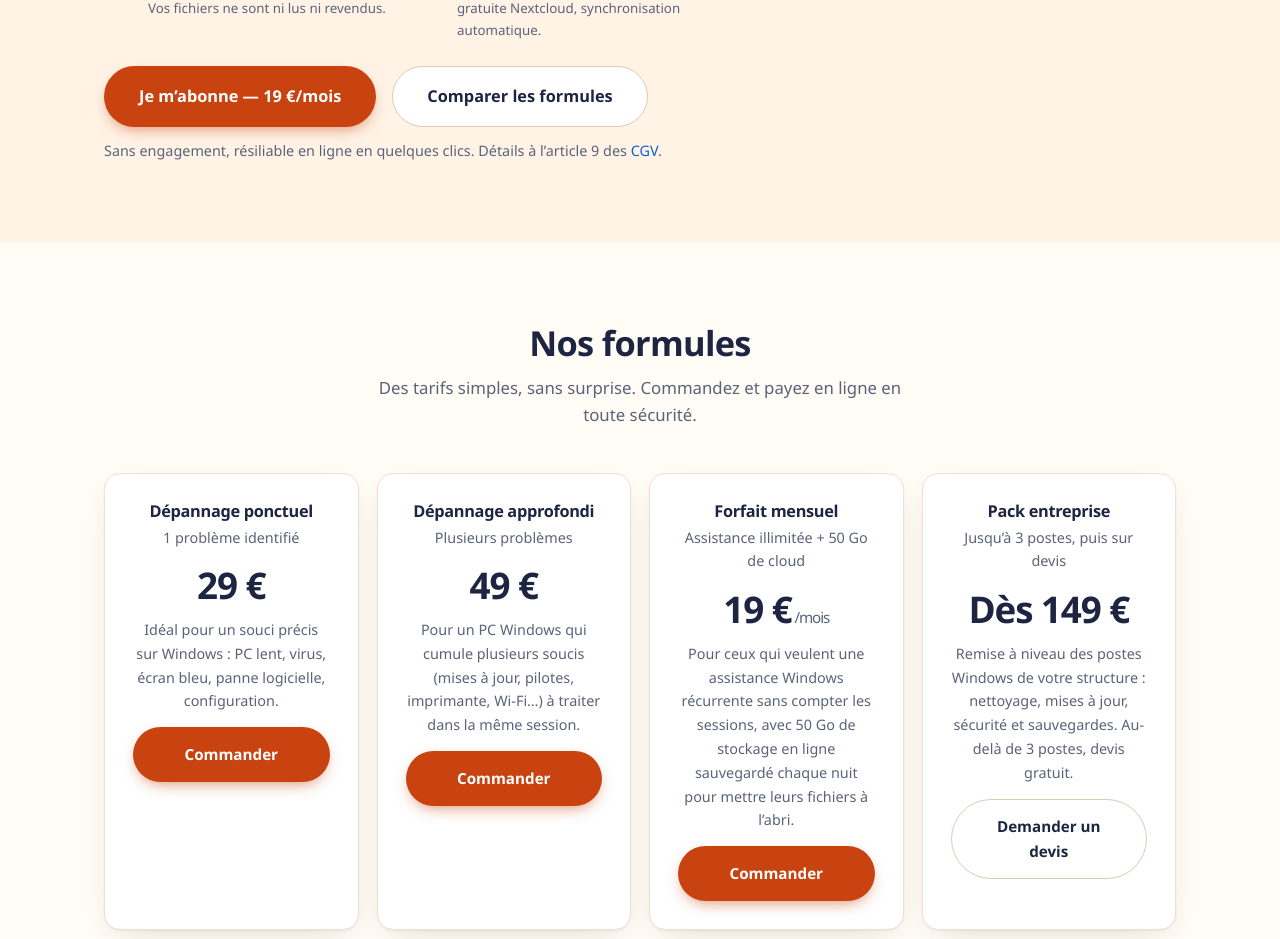
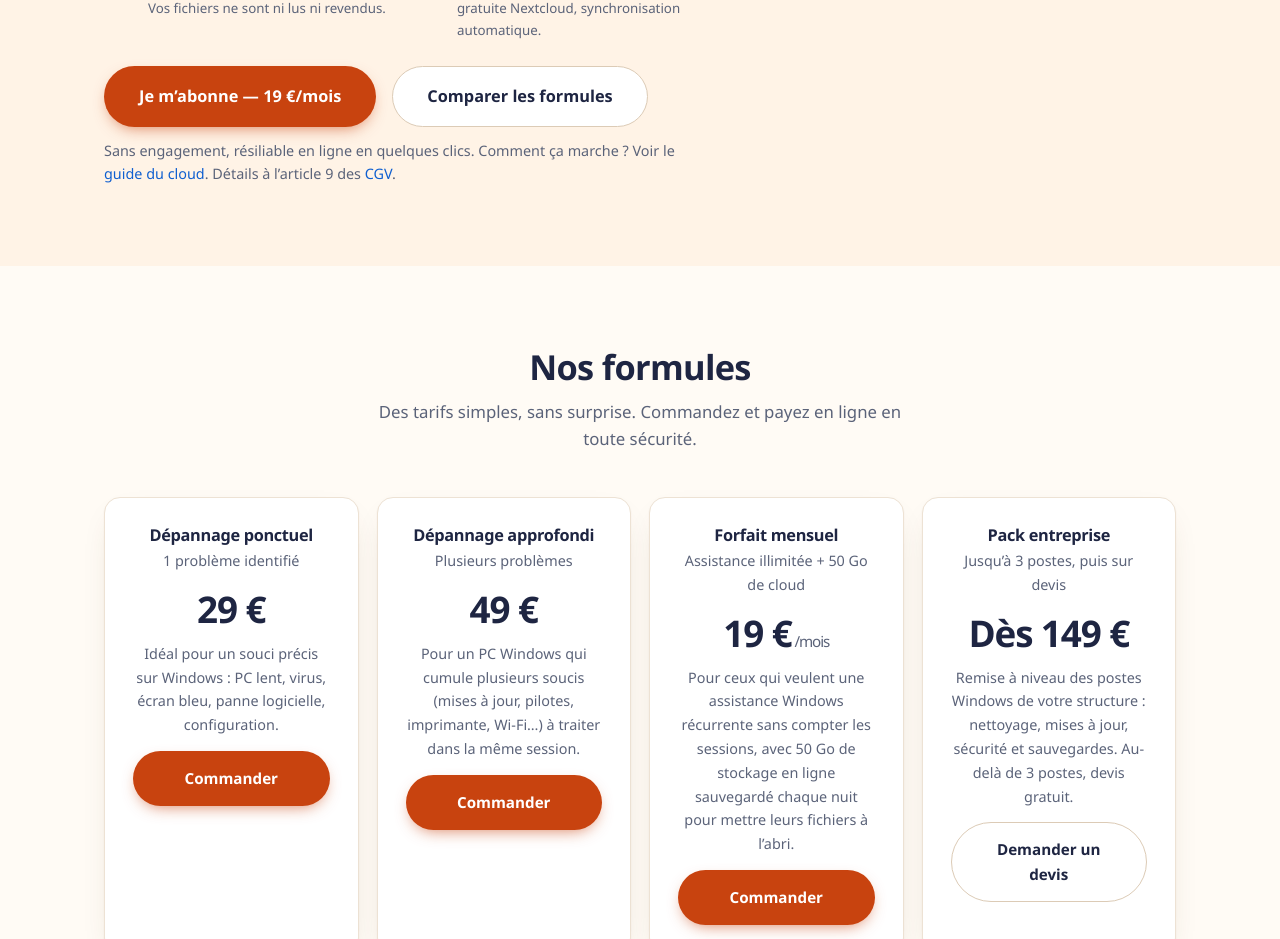
Before and after one commit to lhommedumilieu/3wm-service-site, a React (Vite) app: page /services in a window 1280 px wide. Shown: the part 2036-2975 px from the top of the page. Built offline with nearby package versions, Linux system fonts and the light colour scheme; no server answers.

Commit message:
Add files via upload

```diff
--- a/src/components/PromoCloud.jsx
+++ b/src/components/PromoCloud.jsx
@@ -104,7 +104,10 @@ export function EncartCloud() {
             )}
             <a href="#formules" className="btn btn-outline btn-lg">Comparer les formules</a>
           </div>
-          <p className="small">Sans engagement, résiliable en ligne en quelques clics. Détails à l’article 9 des <Link to="/cgv">CGV</Link>.</p>
+          <p className="small">
+            Sans engagement, résiliable en ligne en quelques clics. Comment ça marche ? Voir le{' '}
+            <Link to="/guide-cloud">guide du cloud</Link>. Détails à l’article 9 des <Link to="/cgv">CGV</Link>.
+          </p>
         </div>
         <IllustrationCloud />
       </div>
```
